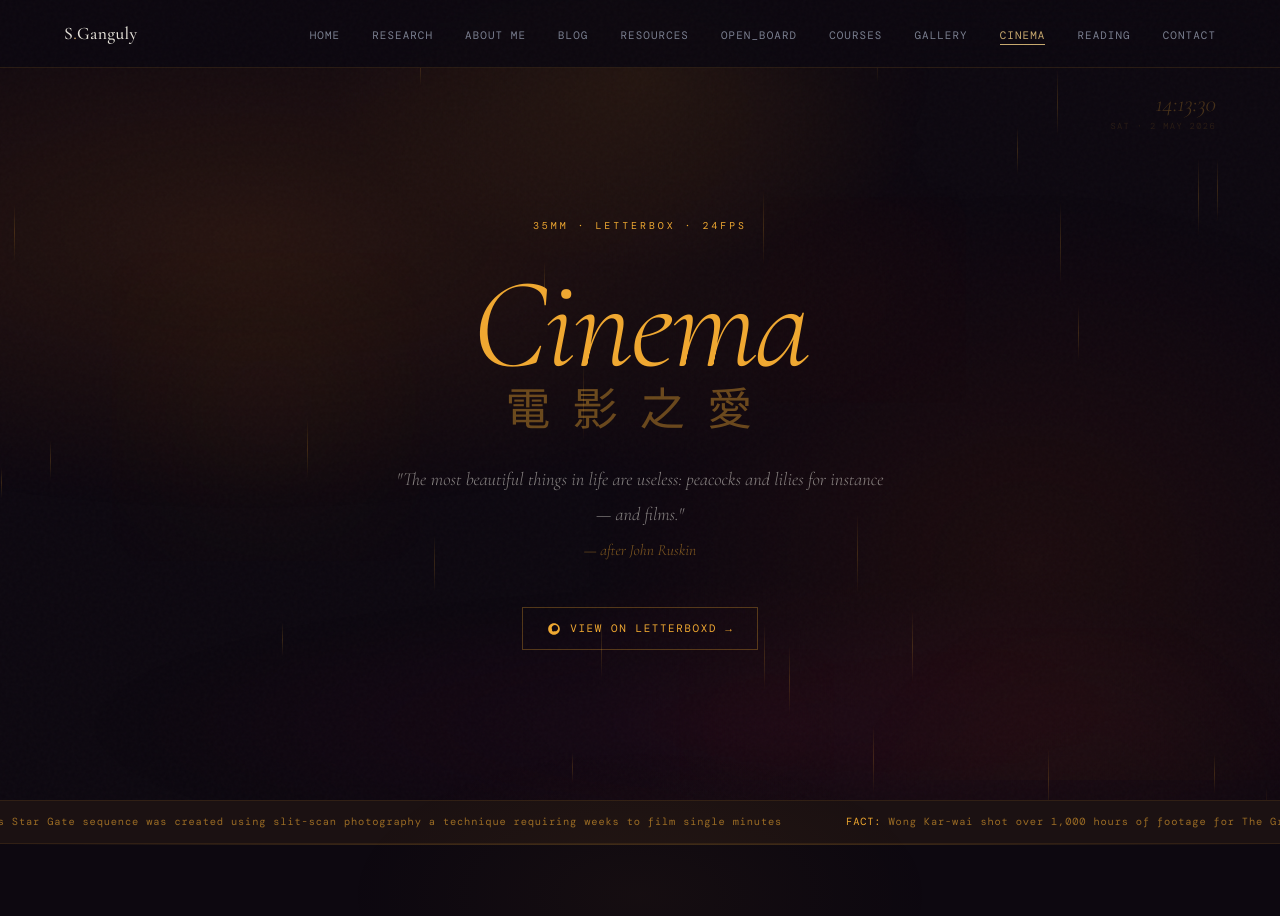
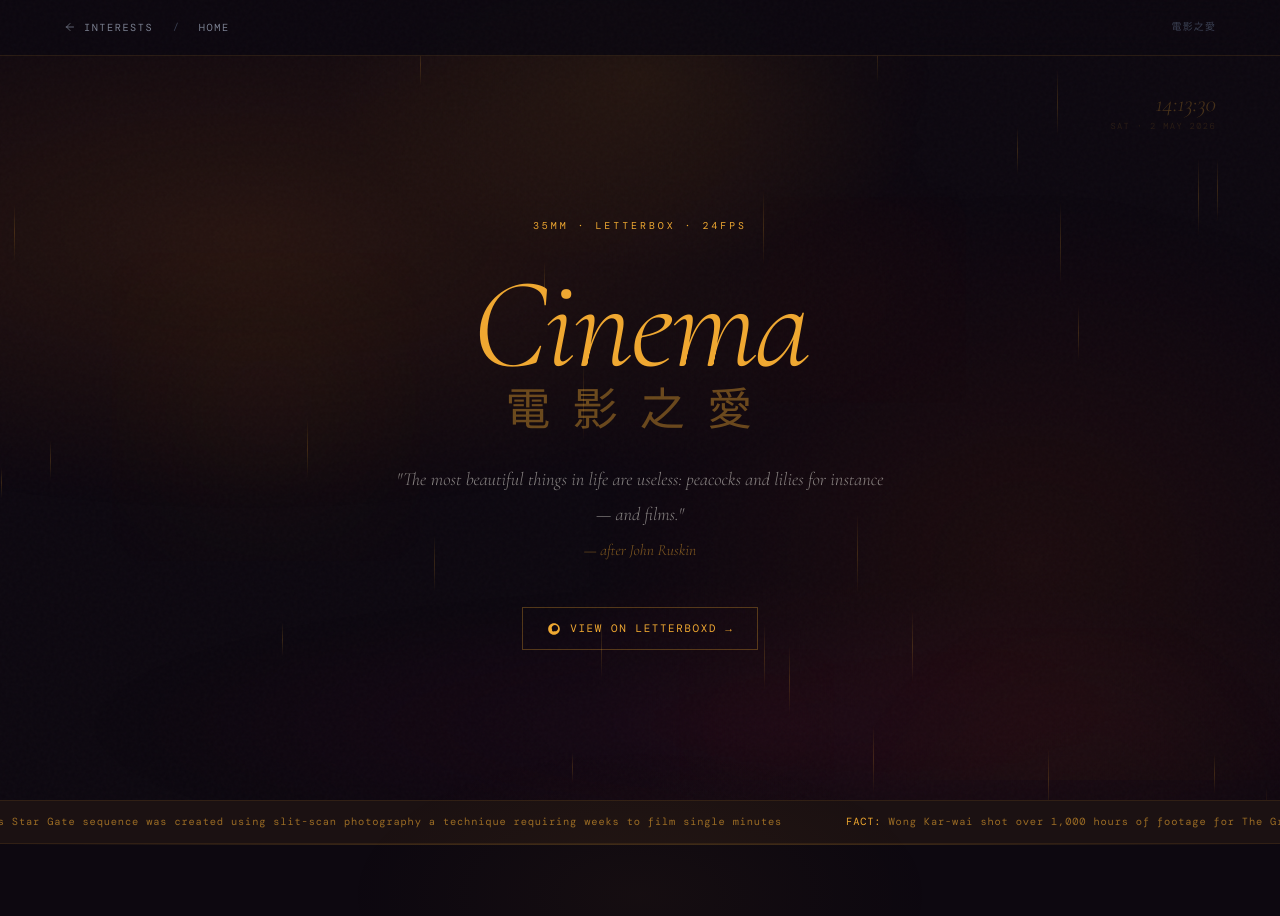
Before and after one commit to samriddhaganguly/samriddhaganguly.github.io, a plain HTML site: page movies/index.html in a window 1280 px wide. Shown: the top 916 px of the page. Drawn offline with nearby package versions, Linux system fonts and the light colour scheme; a web font is replaced by a local one.

Commit message:
Update index.html

```diff
--- a/movies/index.html
+++ b/movies/index.html
@@ -733,24 +733,44 @@
 </div>
 
 <!-- ── NAV ── -->
-<nav>
-  <a href="/" class="nav-logo">S<span>.</span>Ganguly</a>
-  <ul class="nav-links" id="navLinks">
-    <li><a href="/">Home</a></li>
-    <li><a href="/research/">Research</a></li>
-    <li><a href="/cv/">About Me</a></li>
-    <li><a href="/blog/">Blog</a></li>
-    <li><a href="/resources/">Resources</a></li>
-    <li><a href="/open_board/">open_board</a></li>
-        <li><a href="/courses/">Courses</a></li>
-    <li><a href="/gallery/">Gallery</a></li>
-    <li><a href="/movies/" class="active">Cinema</a></li>
-    <li><a href="/reading/">Reading</a></li>
-    <li><a href="/contact/">Contact</a></li>
-  </ul>
-<button class="nav-hamburger" id="menuBtn">
-    <span></span><span></span><span></span>
-  </button>
+<nav style="
+  position:fixed; top:0; left:0; right:0;
+  height:56px; z-index:1000;
+  display:flex; align-items:center;
+  justify-content:space-between;
+  padding:0 clamp(24px,5vw,80px);
+  border-bottom:1px solid rgba(240,168,48,0.12);
+  background:rgba(13,8,16,0.92);
+  backdrop-filter:blur(20px);
+  -webkit-backdrop-filter:blur(20px);
+">
+
+  <div style="display:flex;gap:1.25rem;align-items:center;">
+    <a href="/interests/" style="
+      font-family:var(--mono); font-size:0.64rem;
+      letter-spacing:0.15em; text-transform:uppercase;
+      color:var(--text-muted); text-decoration:none;
+      display:flex; align-items:center; gap:0.5rem;
+      transition:color 0.2s;
+    " onmouseover="this.style.color='var(--wkw-amber)'"
+       onmouseout="this.style.color='var(--text-muted)'">
+      <svg width="12" height="12" fill="none" stroke="currentColor" stroke-width="1.5" viewBox="0 0 24 24"><path d="M19 12H5M5 12l7-7M5 12l7 7" stroke-linecap="round" stroke-linejoin="round"/></svg>
+      Interests
+    </a>
+    <span style="color:var(--text-dim);font-family:var(--mono);font-size:0.6rem;">/</span>
+    <a href="/" style="
+      font-family:var(--mono); font-size:0.64rem;
+      letter-spacing:0.15em; text-transform:uppercase;
+      color:var(--text-muted); text-decoration:none;
+      transition:color 0.2s;
+    " onmouseover="this.style.color='var(--wkw-amber)'"
+       onmouseout="this.style.color='var(--text-muted)'">
+      Home
+    </a>
+  </div>
+
+  <span style="font-family:var(--mono);font-size:0.62rem;color:var(--text-dim);letter-spacing:0.12em;">電影之愛</span>
+
 </nav>
 
 <!-- ── HERO ── -->
@@ -1198,9 +1218,7 @@ function updateClock() {
 updateClock();
 setInterval(updateClock, 1000);
 
-  document.getElementById('menuBtn').addEventListener('click', () => {
-    document.querySelector('.nav-links').classList.toggle('open');
-  });
+
 // ── SCROLL REVEAL ─────────────────────────────────────
 const io = new IntersectionObserver(entries => {
   entries.forEach(e => { if (e.isIntersecting) { e.target.classList.add('visible'); io.unobserve(e.target); }});
```
